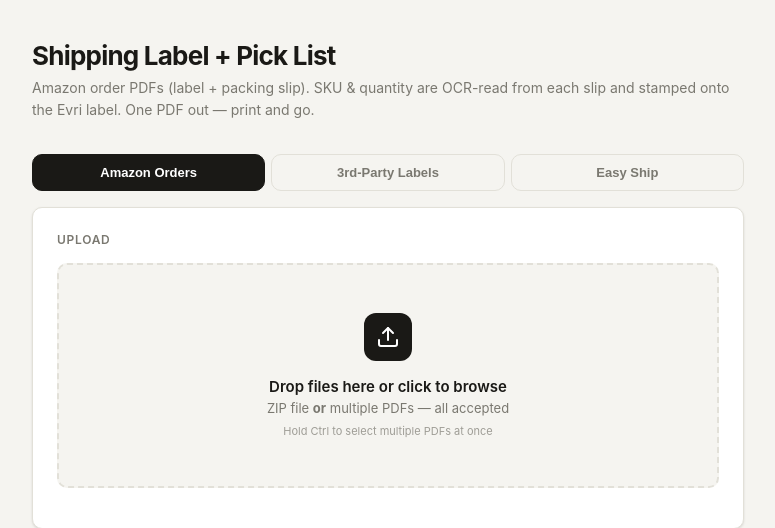
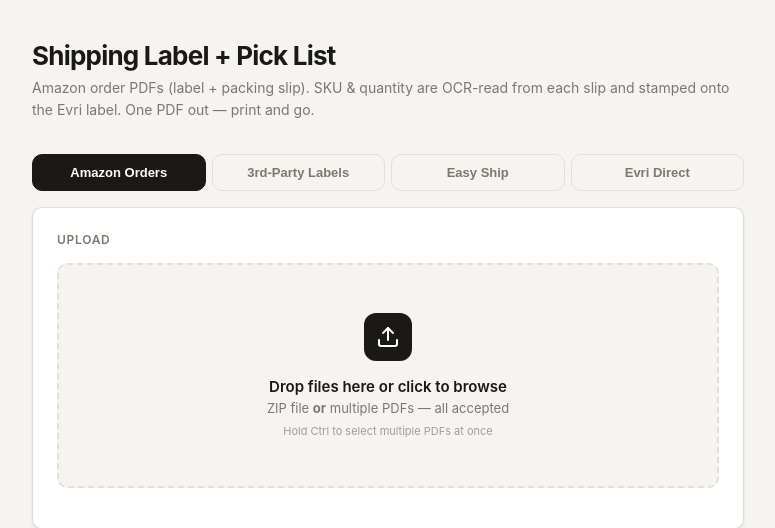
Before and after one commit to fasaigal-source/label-merger, a Flask app: page / in a window 1280 px wide. Shown: the part 56-584 px from the top of the page, without its empty margins (252-1027 px from the left). Run offline with Flask 3, Linux system fonts and the light colour scheme; data that the repository does not hold is empty; some libraries are stand-ins or nearby versions.

Commit message:
Add files via upload

```diff
--- a/templates/index.html
+++ b/templates/index.html
@@ -115,6 +115,7 @@
     <button type="button" class="modebtn active" id="mode-amazon" onclick="setMode('amazon')">Amazon Orders</button>
     <button type="button" class="modebtn" id="mode-thirdparty" onclick="setMode('thirdparty')">3rd-Party Labels</button>
     <button type="button" class="modebtn" id="mode-easyship" onclick="setMode('easyship')">Easy Ship</button>
+    <button type="button" class="modebtn" id="mode-evri_direct" onclick="setMode('evri_direct')">Evri Direct</button>
   </div>
 
   <div class="card">
@@ -185,7 +186,8 @@
 const MODE_DESC = {
   amazon: 'Amazon order PDFs (label + packing slip). SKU & quantity are OCR-read from each slip and stamped onto the Evri label. One PDF out — print and go.',
   thirdparty: '3rd-party labels that already have SKU & quantity printed on them. Each 4×8 label is resized to 4×6 and its SKU/qty is moved up into the empty space inside the label.',
-  easyship: 'Amazon Easy Ship labels (full-page Evri). SKU & quantity are already on the label but tiny — this reads that line and stamps a big, clear version in the blank margin.'
+  easyship: 'Amazon Easy Ship labels (full-page Evri). SKU & quantity are already on the label but tiny — this reads that line and stamps a big, clear version in the blank margin.',
+  evri_direct: 'Evri Direct business account labels. Packing slips are stripped, SKU is read and stamped onto the label, postcodes checked for Highland/out-of-area, sorted by SKU with pick list.'
 };
 
 function setMode(m) {
@@ -193,6 +195,7 @@
   document.getElementById('mode-amazon').classList.toggle('active', m === 'amazon');
   document.getElementById('mode-thirdparty').classList.toggle('active', m === 'thirdparty');
   document.getElementById('mode-easyship').classList.toggle('active', m === 'easyship');
+  document.getElementById('mode-evri_direct').classList.toggle('active', m === 'evri_direct');
   document.getElementById('mode-desc').textContent = MODE_DESC[m];
 }
 let pollInterval = null;
@@ -349,7 +352,7 @@
       return;
     }
     list.innerHTML = items.map(it => {
-      const title = it.tab === 'thirdparty' ? '3rd-Party Labels' : (it.tab === 'easyship' ? 'Easy Ship' : 'Amazon Orders');
+      const title = it.tab === 'thirdparty' ? '3rd-Party Labels' : (it.tab === 'easyship' ? 'Easy Ship' : (it.tab === 'evri_direct' ? 'Evri Direct' : 'Amazon Orders'));
       const time = new Date(it.created_at).toLocaleString('en-GB', { day: '2-digit', month: 'short', hour: '2-digit', minute: '2-digit' });
       return `<div class="history-row">
         <span class="hist-title">${title}</span>
```
